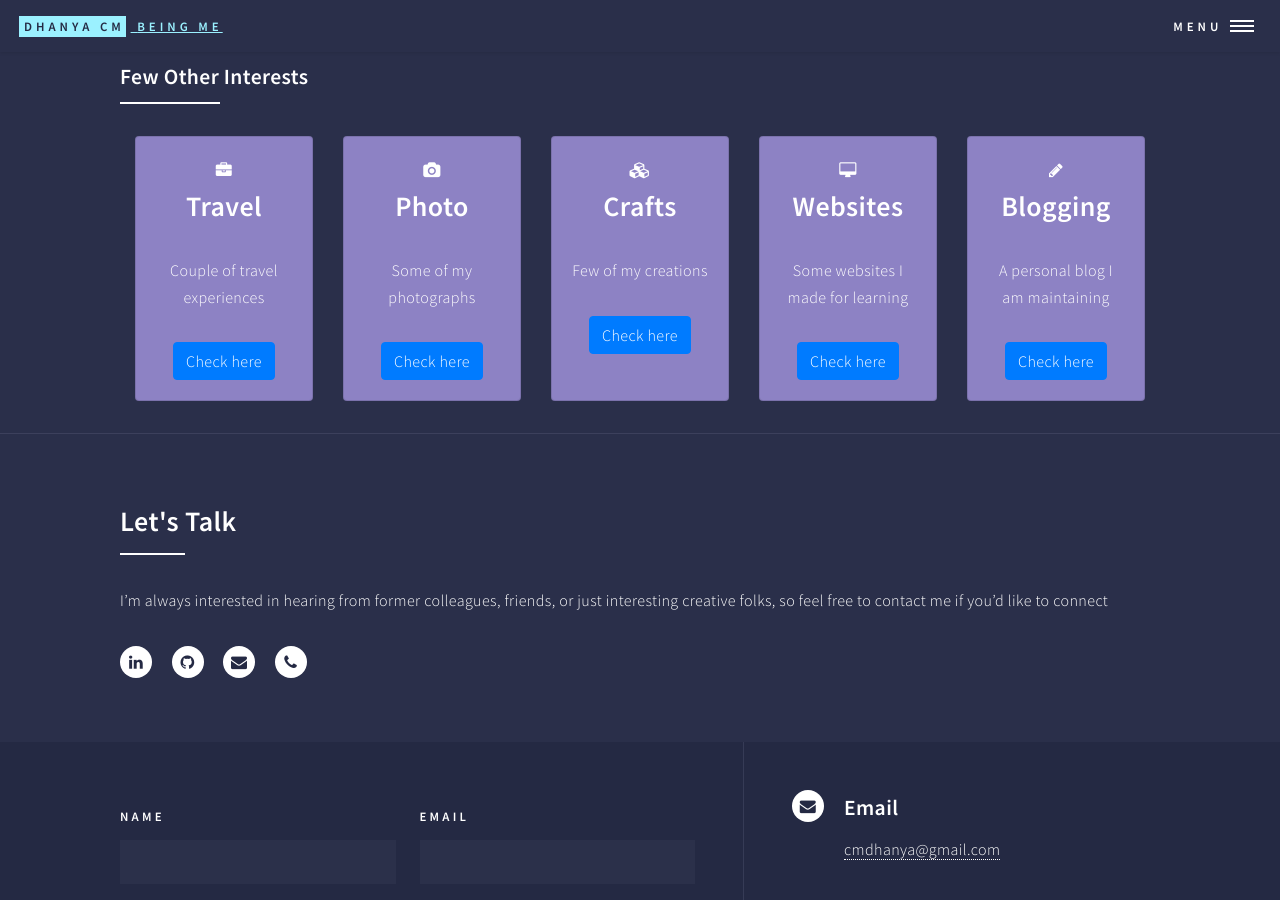
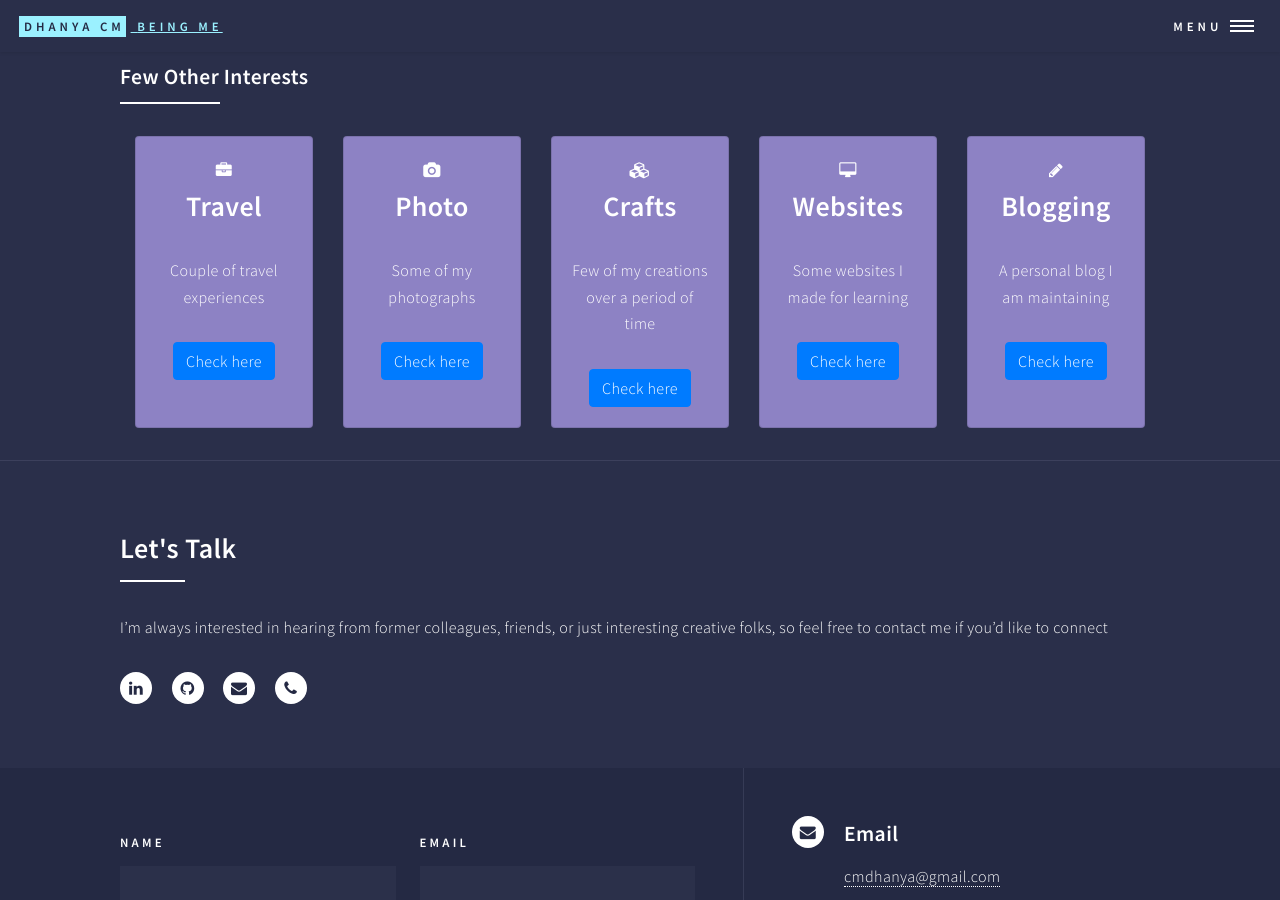
Before and after one commit to dhanyacm/dhanyacm, a Jekyll site: the page built from resume.html, in a window 1280 px wide and 900 px high, scrolled down 2673 px. Built offline with Jekyll 4.4.1, drawn with Linux system fonts in a browser that asks for light colours; a script that is not in the unit is left out.

Commit message:
Update resume.html

```diff
--- a/resume.html
+++ b/resume.html
@@ -281,7 +281,7 @@ transformation phase </li>
 													<div class="card-body text-center">
 													<div class="icon"><i class="fa fa-cubes"></i></div>
 													<h2>Crafts</h2><!-- Title -->
-													<p class="card-text">Few of my  creations</p>
+													<p class="card-text">Few of my creations over a period of time</p>
 													<a href="https://blog.dhanyacm.com/search/label/Arts%20and%20Crafts" class="btn btn-primary stretched-link">Check here</a>
 													</div>
 												</div>
```
